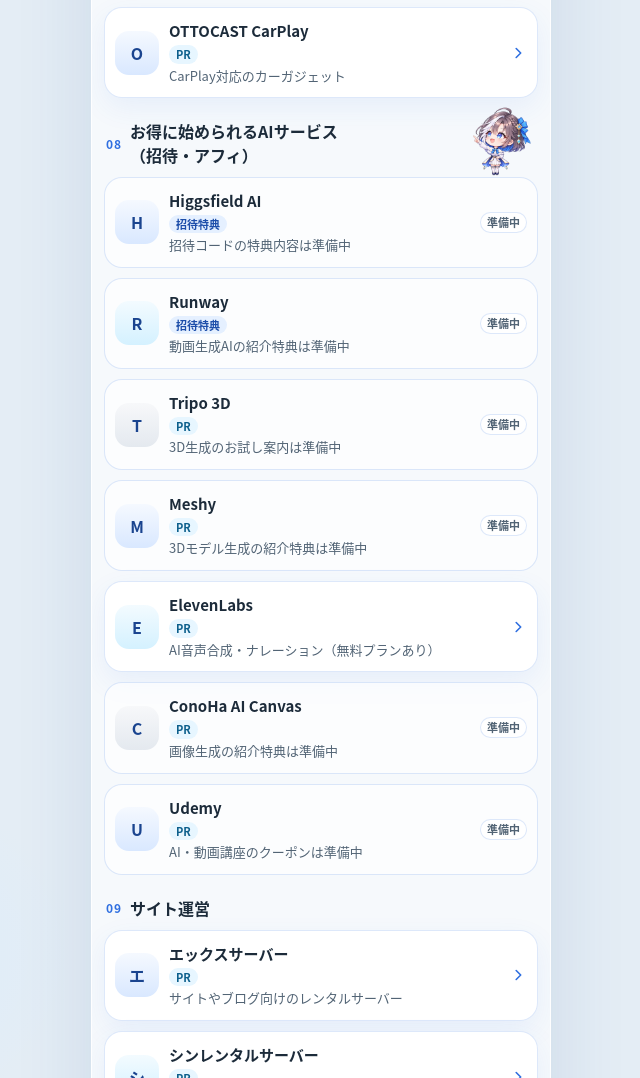
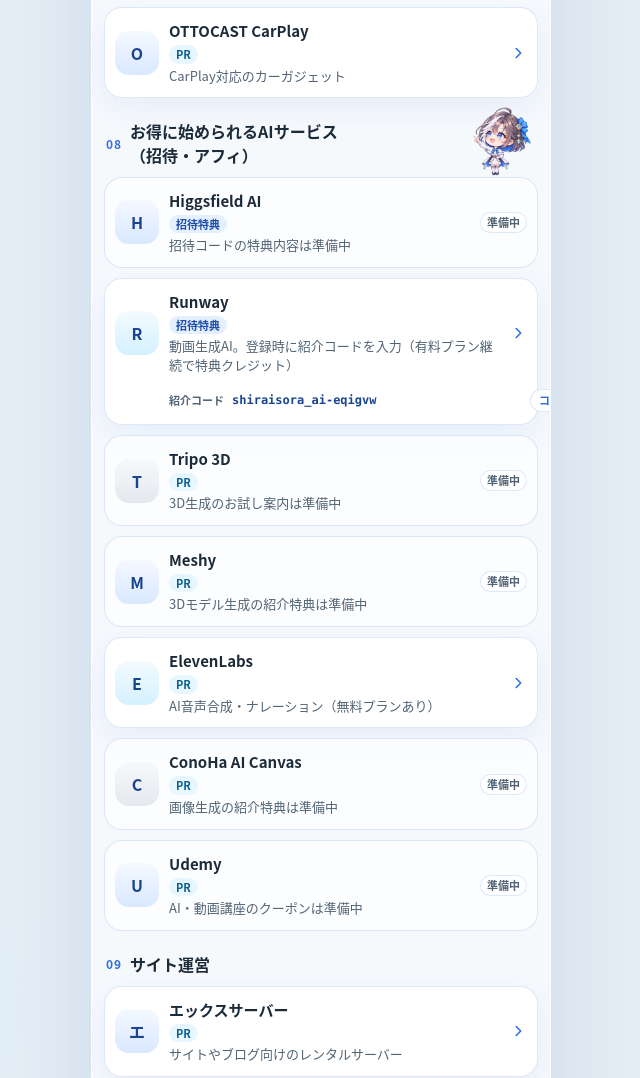
Before and after one commit to ShiraiSora/shiraisora.github.io, a plain HTML site: page index.html in a window 1280 px wide. Shown: the part 2979-4057 px from the top of the page, without its empty margins (319-959 px from the left). Drawn offline with Linux system fonts and the light colour scheme.

Commit message:
Add Runway invite link and copyable referral code
Publish the signup URL in AI services and show the invite code on the card with a copy button, kept outside the link so the existing card layout stays intact.

```diff
--- a/app.js
+++ b/app.js
@@ -87,18 +87,77 @@
     return '<svg viewBox="0 0 24 24" width="22" height="22" aria-hidden="true"><path fill="none" stroke="currentColor" stroke-width="1.8" d="M4 7.5h16v10H4z"/><path fill="none" stroke="currentColor" stroke-width="1.8" d="m4 8 8 6 8-6"/></svg>';
   }
 
+  function fallbackCopy(text) {
+    var area = document.createElement("textarea");
+    area.value = text;
+    area.setAttribute("readonly", "");
+    area.style.cssText = "position:fixed;left:-9999px;top:0";
+    document.body.appendChild(area);
+    area.focus();
+    area.select();
+    var ok = false;
+    try { ok = document.execCommand("copy"); } catch (err) {}
+    area.remove();
+    return ok;
+  }
+
+  function copyText(value, button) {
+    var text = String(value || "");
+    if (!text) return;
+    var original = button.textContent;
+    var done = function (ok) {
+      if (!ok) return;
+      button.textContent = "コピーした";
+      window.setTimeout(function () {
+        button.textContent = original;
+      }, 1600);
+    };
+    if (navigator.clipboard && navigator.clipboard.writeText) {
+      navigator.clipboard.writeText(text).then(function () { done(true); }).catch(function () {
+        done(fallbackCopy(text));
+      });
+    } else {
+      done(fallbackCopy(text));
+    }
+  }
+
+  function renderInviteCode(code) {
+    var row = el("span", "invite-code");
+    var label = el("span", "invite-code-label");
+    label.textContent = "紹介コード";
+    var value = el("span", "invite-code-value");
+    value.textContent = code;
+    var button = el("button", "copy-code");
+    button.type = "button";
+    button.textContent = "コピー";
+    button.setAttribute("aria-label", "紹介コード " + code + " をコピー");
+    button.addEventListener("click", function (event) {
+      event.preventDefault();
+      event.stopPropagation();
+      copyText(code, button);
+    });
+    row.appendChild(label);
+    row.appendChild(value);
+    row.appendChild(button);
+    return row;
+  }
+
   function renderCard(item, section, index) {
     var kind = linkKind(item.url);
     var soon = !kind;
-    var card = el(soon ? "div" : "a", "card" + (soon ? " is-soon" : ""));
+    var code = String(item.code || "").trim();
+    var splitLink = !soon && !!code;
+    var card = el(soon || splitLink ? "div" : "a", "card" + (soon ? " is-soon" : "") + (splitLink ? " has-code" : ""));
+    var main = card;
     if (soon) {
       card.setAttribute("role", "group");
       card.setAttribute("aria-label", item.title + "、準備中");
     } else {
-      card.href = kind.href;
+      if (splitLink) main = el("a", "card-hit");
+      main.href = kind.href;
       if (kind.external) {
-        card.target = "_blank";
-        card.rel = section && section.sponsored ? "sponsored noopener noreferrer" : "noopener noreferrer";
+        main.target = "_blank";
+        main.rel = section && section.sponsored ? "sponsored noopener noreferrer" : "noopener noreferrer";
       }
     }
 
@@ -156,9 +215,14 @@
       trail.innerHTML = '<svg viewBox="0 0 20 20" width="18" height="18" aria-hidden="true"><path d="M5 10h10M11 6l4 4-4 4" fill="none" stroke="currentColor" stroke-width="1.8" stroke-linecap="round" stroke-linejoin="round"/></svg>';
     }
 
-    card.appendChild(mark);
-    card.appendChild(body);
-    card.appendChild(trail);
+    main.appendChild(mark);
+    main.appendChild(body);
+    main.appendChild(trail);
+    if (splitLink) card.appendChild(main);
+    if (code) {
+      if (soon) card.classList.add("has-code");
+      card.appendChild(renderInviteCode(code));
+    }
     return card;
   }
 
--- a/links.json
+++ b/links.json
@@ -206,9 +206,10 @@
         },
         {
           "title": "Runway",
-          "note": "動画生成AIの紹介特典は準備中",
-          "url": "",
-          "badge": "招待特典"
+          "note": "動画生成AI。登録時に紹介コードを入力（有料プラン継続で特典クレジット）",
+          "url": "https://app.runwayml.com/signup",
+          "badge": "招待特典",
+          "code": "shiraisora_ai-eqigvw"
         },
         {
           "title": "Tripo 3D",
--- a/styles.css
+++ b/styles.css
@@ -375,10 +375,73 @@ h2 {
   text-align: left;
 }
 
-a.card:active { transform: scale(0.985); }
+a.card:active,
+.card.has-code:has(.card-hit:active) { transform: scale(0.985); }
 
 @media (hover: hover) and (pointer: fine) {
-  a.card:hover { border-color: var(--royal); }
+  a.card:hover,
+  .card.has-code:has(.card-hit:hover) { border-color: var(--royal); }
+}
+
+.card.has-code {
+  flex-wrap: wrap;
+}
+
+.card-hit {
+  display: flex;
+  align-items: center;
+  gap: 10px;
+  flex: 1 1 auto;
+  min-width: 0;
+  color: inherit;
+  text-decoration: none;
+  text-align: left;
+}
+
+.invite-code {
+  display: flex;
+  align-items: center;
+  gap: 8px;
+  flex: 1 0 100%;
+  margin: 4px 0 0 54px;
+  min-width: 0;
+}
+
+.invite-code-label {
+  flex: none;
+  font-size: 11px;
+  font-weight: 700;
+  color: var(--muted);
+}
+
+.invite-code-value {
+  flex: 1;
+  min-width: 0;
+  font-family: ui-monospace, SFMono-Regular, Menlo, Consolas, monospace;
+  font-size: 12px;
+  font-weight: 600;
+  color: var(--royal-deep);
+  overflow-wrap: anywhere;
+}
+
+.copy-code {
+  flex: none;
+  margin: 0;
+  border: 1px solid var(--line);
+  background: var(--paper-solid);
+  color: var(--royal);
+  border-radius: 999px;
+  padding: 4px 8px;
+  font: inherit;
+  font-size: 11px;
+  font-weight: 700;
+  line-height: 1.2;
+  cursor: pointer;
+}
+
+.copy-code:focus-visible {
+  outline: 2px solid var(--royal);
+  outline-offset: 2px;
 }
 
 .card.is-soon {
```
Also changed, not shown: 1 other file.
